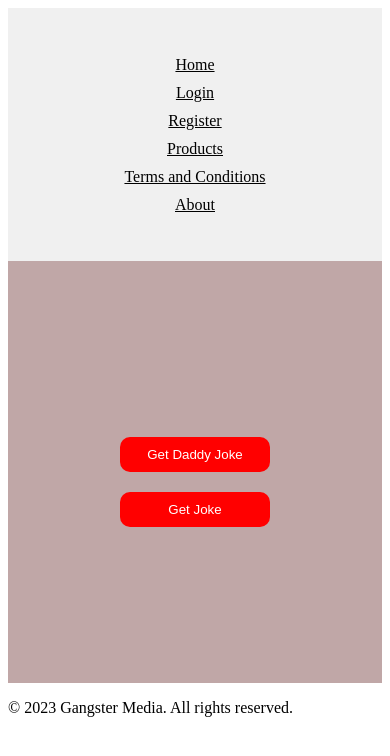
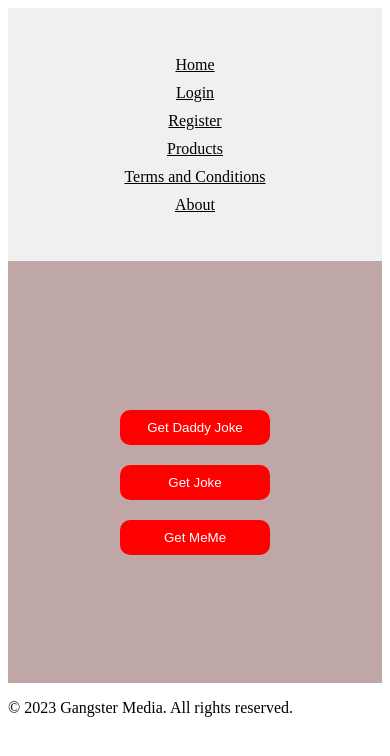
Before and after one commit to zazicekx/jokeWeb, a React (Create React App) app: page / in a window 390 px wide. Shown: the top 756 px of the page. Built offline with nearby package versions, Linux system fonts and the light colour scheme.

Commit message:
added meme, testing on phone

```diff
--- a/src/pages/WelcomePage.js
+++ b/src/pages/WelcomePage.js
@@ -5,10 +5,13 @@ import "../CSS/jokebutton.css"
 const WelcomePage = () => {
   const [joke, setJoke] = useState('');
   const [joke1, setJoke1] = useState('');
+  const [joke2, setJoke2] = useState('');
   const [isVisible, setIsVisible] = useState(false);
   const [isVisible1, setIsVisible1] = useState(false);
+  const [isVisible2, setIsVisible2] = useState(false);
   const [timerId, setTimerId] = useState(null);
   const [timerId1, setTimerId1] = useState(null);
+  const [timerId2, setTimerId2] = useState(null);
 
   const startTimer = (setVisibleFunction) => {
     return setTimeout(() => {
@@ -17,6 +20,12 @@ const WelcomePage = () => {
   };
 
   const startTimer1 = (setVisibleFunction) => {
+    return setTimeout(() => {
+      setVisibleFunction(false);
+    }, 8000);
+  };
+
+  const startTimer2 = (setVisibleFunction) => {
     return setTimeout(() => {
       setVisibleFunction(false);
     }, 8000);
@@ -64,6 +73,27 @@ const WelcomePage = () => {
     }
   };
 
+  const fetchJoke2 = async () => {
+    try {
+      const response = await fetch('https://meme-api.com/gimme', {
+        headers: {
+          Accept: 'application/json',
+        },
+      });
+      const data = await response.json();
+      setJoke2(data.url);
+      setIsVisible2(true);
+
+
+      clearTimeout(timerId2); // Clear the previous timer
+      const newTimerId = startTimer2(setIsVisible2); // Start a new timer
+      setTimerId2(newTimerId);
+
+    } catch (error) {
+      console.error('Error fetching joke:', error);
+    }
+  };
+
 
   return (
     <div className="jokeButtonContainer">
@@ -71,6 +101,8 @@ const WelcomePage = () => {
       {isVisible && <p>{joke}</p>}
       <button onClick={fetchJoke1} className="jokeButton">Get Joke</button>
       {isVisible1 && <p>{joke1}</p>}
+      <button onClick={fetchJoke2} className="jokeButton">Get MeMe</button>
+      {isVisible2 && <img src={joke2} alt="Logo" />}
     </div>
   );
 };
```
